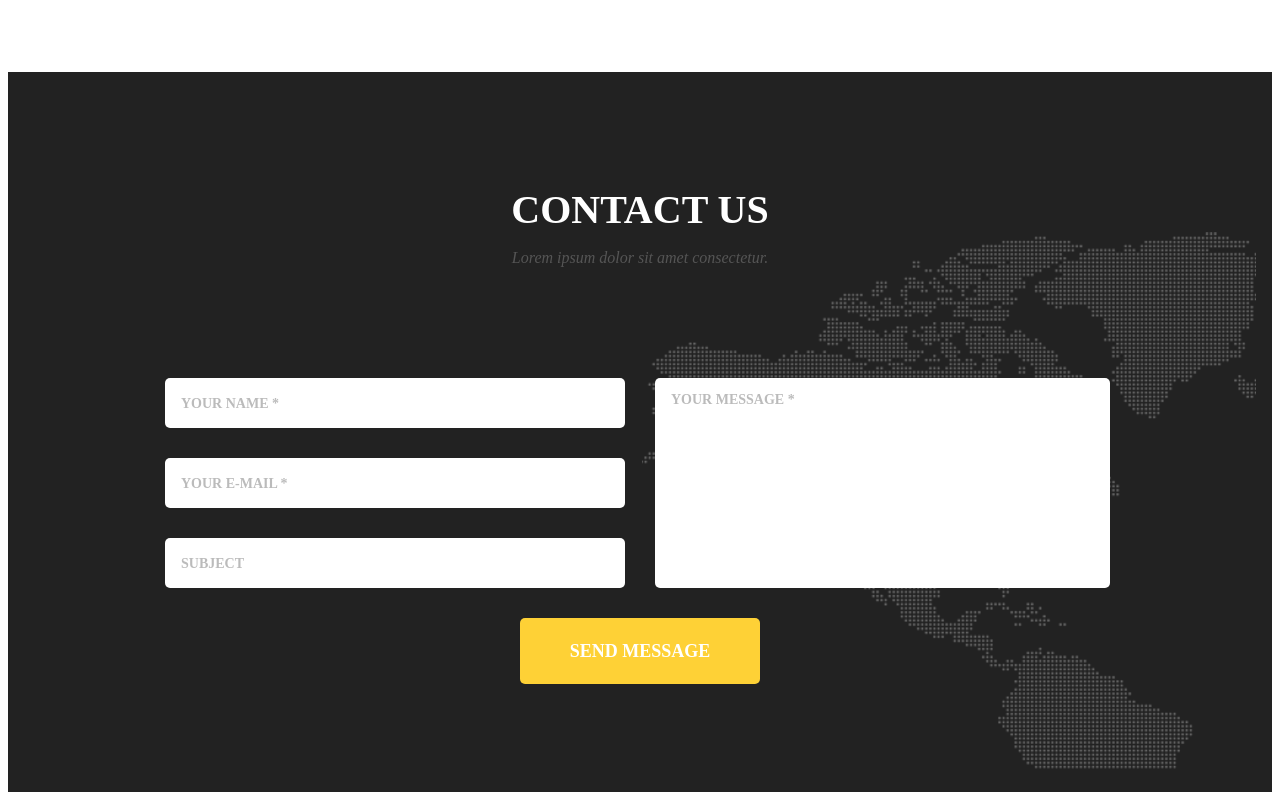
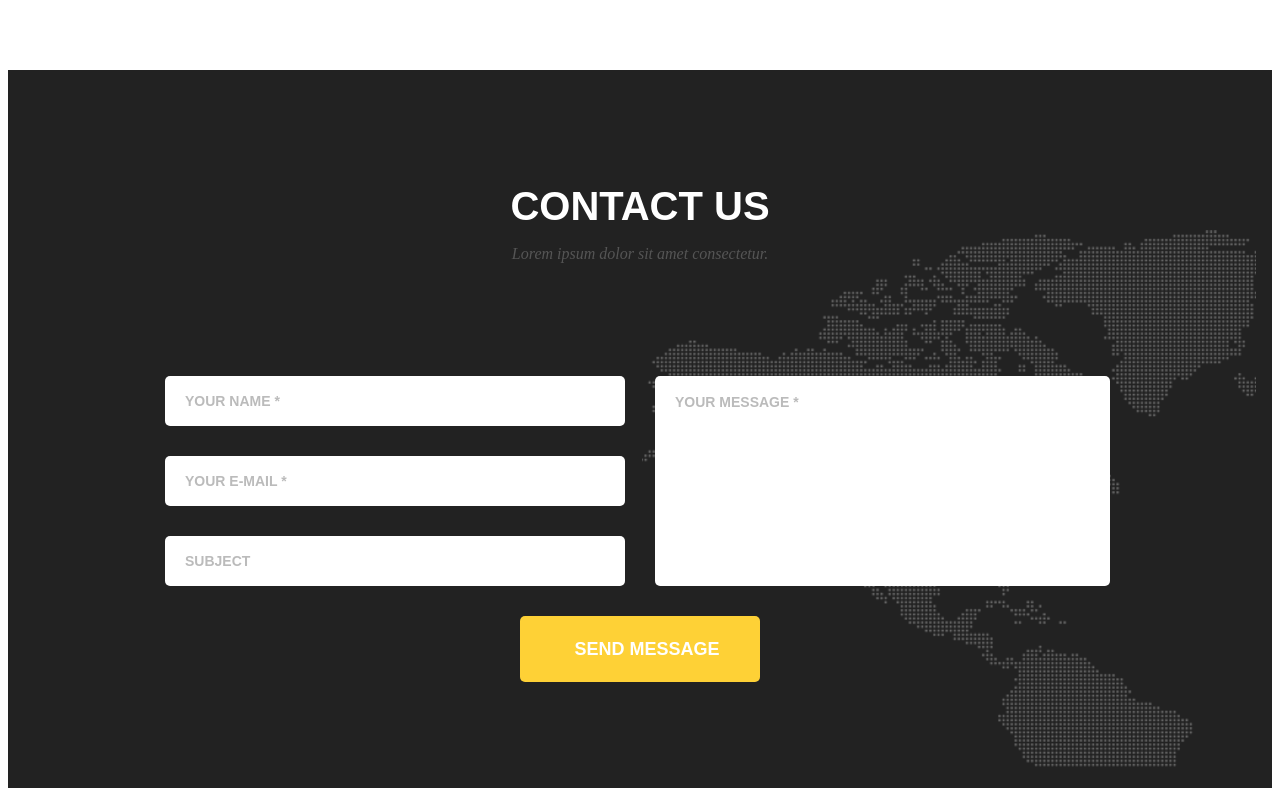
Before and after one commit to AlinaMatuschak/goit-course, a plain HTML site: page html-css/module-07/final work/index.html in a window 1280 px wide. Shown: the part 555-1355 px from the top of the page. Drawn offline with Linux system fonts and the light colour scheme.

Commit message:
fix form in module07

```diff
--- a/html-css/module-07/final work/css/style.css
+++ b/html-css/module-07/final work/css/style.css
@@ -9,7 +9,7 @@
   box-sizing: inherit;
 }
 
-@import url("/html-css/css/fonts.css");
+@import url("..../css/fonts.css");
 
 main {
   width: 950px;
@@ -78,7 +78,7 @@ main {
 
 .title {
   text-transform: uppercase;
-  font-family: "Montserrat", serif;
+  font-family: "Montserrat", sans-serif;
   font-weight: bold;
   font-size: 40px;
   margin-bottom: 0px;
@@ -105,7 +105,7 @@ main {
 }
 
 .service-title {
-  font-family: "Montserrat", serif;
+  font-family: "Montserrat", sans-serif;
   font-weight: bold;
   font-size: 18px;
 }
@@ -199,7 +199,7 @@ footer {
 
 .submit {
   color: rgb(255, 255, 255);
-  font-family: "Montserrat", serif;
+  font-family: "Montserrat", sans-serif;
   text-transform: uppercase;
   font-style: normal;
   font-weight: bold;
@@ -223,12 +223,12 @@ footer {
 
 input::placeholder {
   color: rgb(187, 187, 187);
-  font-family: "Montserrat", serif;
+  font-family: "Montserrat", sans-serif;
   text-transform: uppercase;
   font-style: normal;
   font-weight: bold;
   font-size: 14px;
-  padding-left: 14px;
+  padding-left: 0;
 }
 
 input {
@@ -242,6 +242,7 @@ input {
   outline: 4px solid transparent;
   padding-top: 0;
   padding-bottom: 0;
+  padding-left: 20px;
 }
 
 input[type="email"]:focus:invalid,
@@ -262,14 +263,14 @@ input[name="name"]:focus:valid {
   height: 210px;
   box-sizing: border-box;
   display: block;
-  font-family: "Montserrat", serif;
+  font-family: "Montserrat", sans-serif;
   text-transform: uppercase;
   font-style: normal;
   font-weight: bold;
   font-size: 14px;
   outline: 4px solid transparent;
-  padding-top: 0;
-  padding-bottom: 0;
+  padding-top: 18px;
+  padding-left: 20px;
   border: none;
   box-shadow: none;
   resize: none;
@@ -279,8 +280,8 @@ input[name="name"]:focus:valid {
 }
 
 .textarea-text::placeholder {
-  padding-left: 14px;
-  padding-top: 14px;
+  padding-left: 0;
+  padding-top: 0;
   margin-bottom: 0;
   padding-bottom: 0;
   color: rgb(187, 187, 187);
--- a/html-css/module-07/final work/index.html
+++ b/html-css/module-07/final work/index.html
@@ -98,6 +98,7 @@
                 <input
                   class="inp mar-bot"
                   type="email"
+                  name="email"
                   placeholder="YOUR E-MAIL *"
                   required=""
                 />
```
